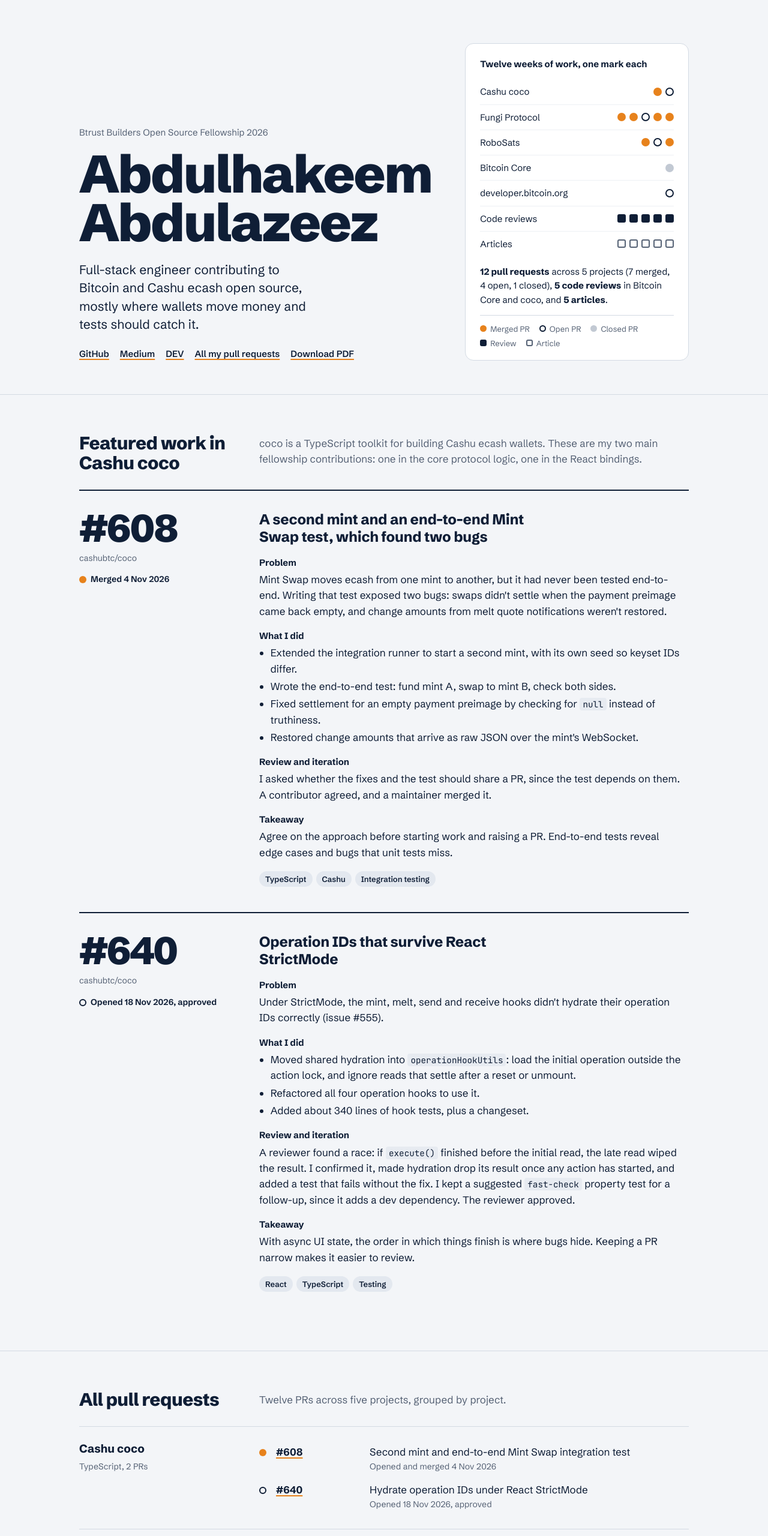
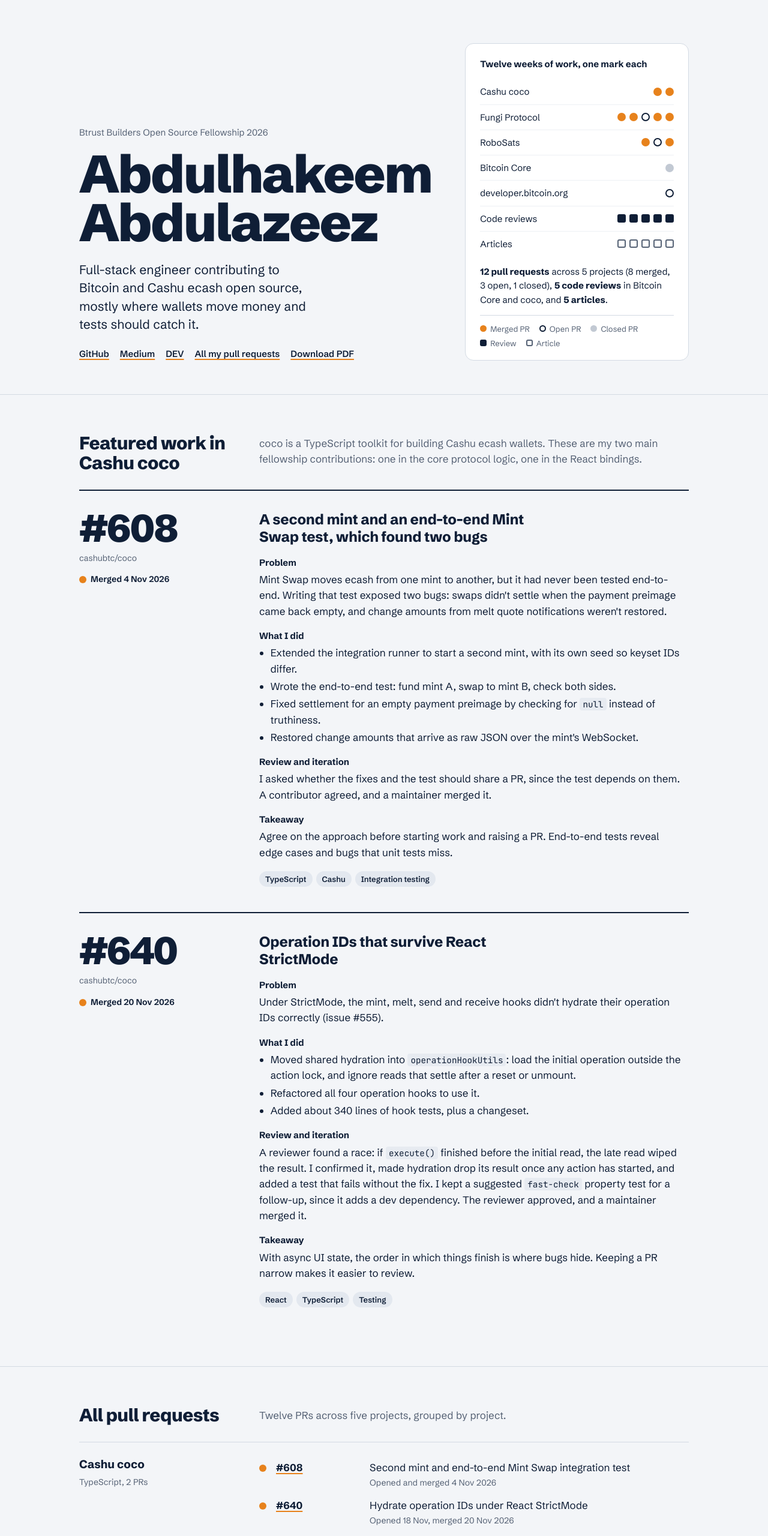
Before and after one commit to Ayoazeez26/Ayoazeez26.github.io, a plain HTML site: page index.html in a window 1280 px wide. Shown: the top 2560 px of the page at 60% size. Drawn offline with Linux system fonts and the light colour scheme.

Commit message:
Mark coco #640 as merged

```diff
--- a/index.html
+++ b/index.html
@@ -210,14 +210,14 @@ footer .wrap{display:flex;flex-wrap:wrap;justify-content:space-between;gap:10px}
 
     <aside class="ledger" aria-label="Contribution summary">
       <h2>Twelve weeks of work, one mark each</h2>
-      <div class="lrow"><span>Cashu coco</span><span class="marks"><i class="m merged" title="#608 merged"></i><i class="m open" title="#640 open"></i></span></div>
+      <div class="lrow"><span>Cashu coco</span><span class="marks"><i class="m merged" title="#608 merged"></i><i class="m merged" title="#640 merged"></i></span></div>
       <div class="lrow"><span>Fungi Protocol</span><span class="marks"><i class="m merged"></i><i class="m merged"></i><i class="m open"></i><i class="m merged"></i><i class="m merged"></i></span></div>
       <div class="lrow"><span>RoboSats</span><span class="marks"><i class="m merged"></i><i class="m open"></i><i class="m merged"></i></span></div>
       <div class="lrow"><span>Bitcoin Core</span><span class="marks"><i class="m closed" title="#36396 closed"></i></span></div>
       <div class="lrow"><span>developer.bitcoin.org</span><span class="marks"><i class="m open"></i></span></div>
       <div class="lrow"><span>Code reviews</span><span class="marks"><i class="m rev"></i><i class="m rev"></i><i class="m rev"></i><i class="m rev"></i><i class="m rev"></i></span></div>
       <div class="lrow"><span>Articles</span><span class="marks"><i class="m art"></i><i class="m art"></i><i class="m art"></i><i class="m art"></i><i class="m art"></i></span></div>
-      <p class="totals"><b>12 pull requests</b> across 5 projects (7 merged, 4 open, 1 closed), <b>5 code reviews</b> in Bitcoin Core and coco, and <b>5 articles</b>.</p>
+      <p class="totals"><b>12 pull requests</b> across 5 projects (8 merged, 3 open, 1 closed), <b>5 code reviews</b> in Bitcoin Core and coco, and <b>5 articles</b>.</p>
       <div class="legend" aria-hidden="true">
         <span><i class="m merged"></i>Merged PR</span>
         <span><i class="m open"></i>Open PR</span>
@@ -269,7 +269,7 @@ footer .wrap{display:flex;flex-wrap:wrap;justify-content:space-between;gap:10px}
       <div>
         <a class="prnum" href="https://github.com/cashubtc/coco/pull/640" target="_blank" rel="noopener noreferrer">#640</a>
         <p class="repo">cashubtc/coco</p>
-        <span class="status"><i class="m open"></i>Opened 18 Nov 2026, approved</span>
+        <span class="status"><i class="m merged"></i>Merged 20 Nov 2026</span>
       </div>
       <div>
         <h3>Operation IDs that survive React StrictMode</h3>
@@ -283,7 +283,7 @@ footer .wrap{display:flex;flex-wrap:wrap;justify-content:space-between;gap:10px}
             <li>Added about 340 lines of hook tests, plus a changeset.</li>
           </ul></dd>
           <dt>Review and iteration</dt>
-          <dd>A reviewer found a race: if <code>execute()</code> finished before the initial read, the late read wiped the result. I confirmed it, made hydration drop its result once any action has started, and added a test that fails without the fix. I kept a suggested <code>fast-check</code> property test for a follow-up, since it adds a dev dependency. The reviewer approved.</dd>
+          <dd>A reviewer found a race: if <code>execute()</code> finished before the initial read, the late read wiped the result. I confirmed it, made hydration drop its result once any action has started, and added a test that fails without the fix. I kept a suggested <code>fast-check</code> property test for a follow-up, since it adds a dev dependency. The reviewer approved, and a maintainer merged it.</dd>
           <dt>Takeaway</dt>
           <dd>With async UI state, the order in which things finish is where bugs hide. Keeping a PR narrow makes it easier to review.</dd>
         </dl>
@@ -304,7 +304,7 @@ footer .wrap{display:flex;flex-wrap:wrap;justify-content:space-between;gap:10px}
       <div><h3>Cashu coco</h3><p class="note">TypeScript, 2 PRs</p></div>
       <ul class="prs">
         <li><i class="m merged" aria-label="Merged"></i><a class="num" href="https://github.com/cashubtc/coco/pull/608" target="_blank" rel="noopener noreferrer">#608</a><span class="title">Second mint and end-to-end Mint Swap integration test<span class="when">Opened and merged 4 Nov 2026</span></span></li>
-        <li><i class="m open" aria-label="Open"></i><a class="num" href="https://github.com/cashubtc/coco/pull/640" target="_blank" rel="noopener noreferrer">#640</a><span class="title">Hydrate operation IDs under React StrictMode<span class="when">Opened 18 Nov 2026, approved</span></span></li>
+        <li><i class="m merged" aria-label="Merged"></i><a class="num" href="https://github.com/cashubtc/coco/pull/640" target="_blank" rel="noopener noreferrer">#640</a><span class="title">Hydrate operation IDs under React StrictMode<span class="when">Opened 18 Nov, merged 20 Nov 2026</span></span></li>
       </ul>
     </div>
 
@@ -416,7 +416,7 @@ footer .wrap{display:flex;flex-wrap:wrap;justify-content:space-between;gap:10px}
         <h3>Now</h3>
         <p class="when">Cashu coco</p>
         <ol>
-          <li><strong>Land #640</strong>, and add the <code>fast-check</code> property test in a follow-up if the maintainers want it.</li>
+          <li><strong>Follow up on #640</strong> with the <code>fast-check</code> property test, if the maintainers want it.</li>
           <li><strong>Turn my open #420 findings into PRs</strong> once Mint Swap v1 merges: a linear history scan, deduped history events, a pagination fix, and an <code>AbortSignal.any</code> fallback for React Native.</li>
           <li><strong>Keep reviewing</strong> Mint Swap, history and React-hook PRs.</li>
         </ol>
```
Also changed, not shown: 1 other file.
